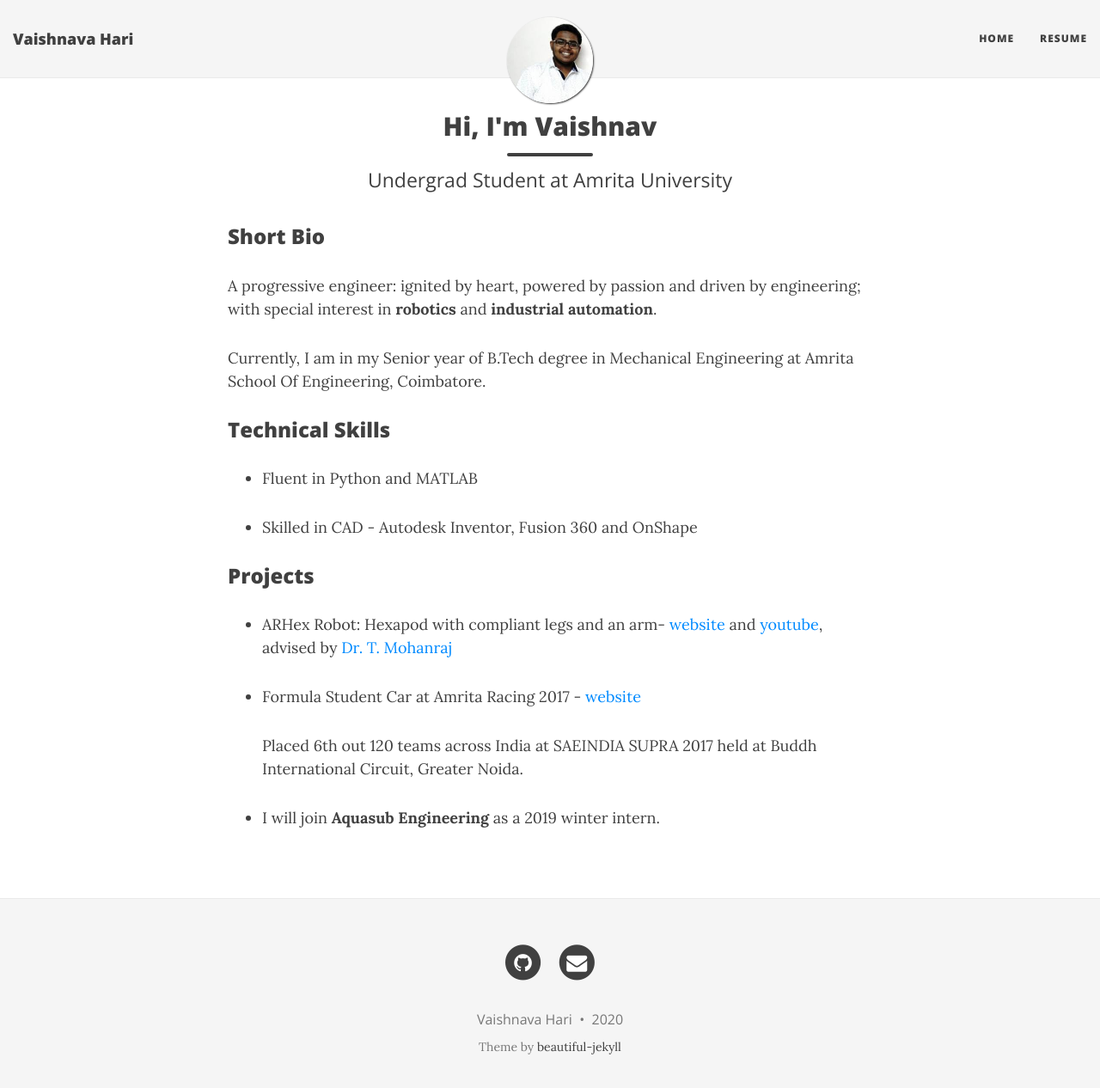
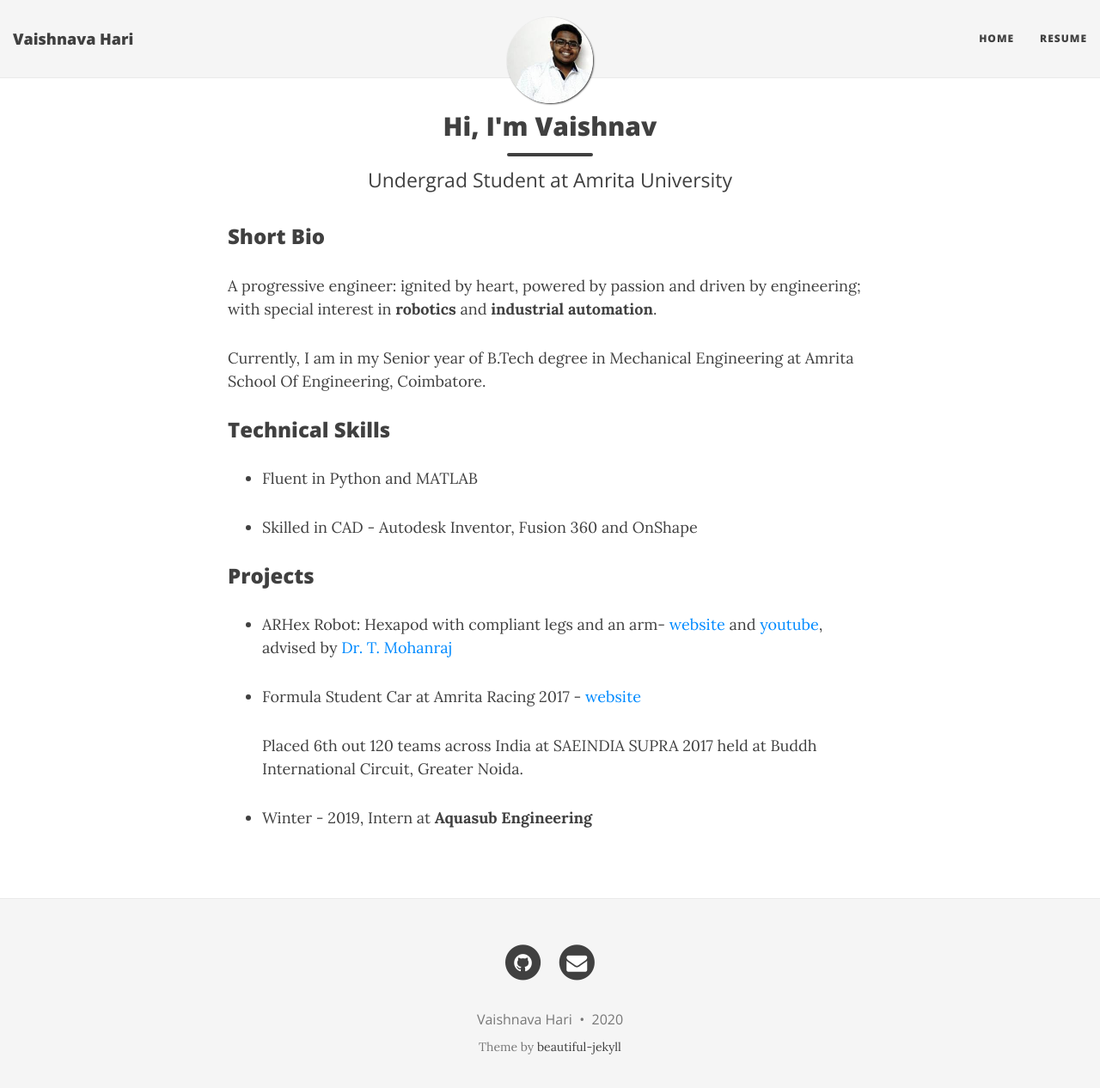
Before and after one commit to svaichu/svaichu.github.io, a Jekyll site: the page built from index.html, in a window 1280 px wide and 1279 px high. Shown: the top 1266 px of the window at 86% size. Built offline with Jekyll 4.4.1, drawn with Linux system fonts in a browser that asks for light colours; nearby versions of some CDN libraries; the list of posts is cut into pages by our own code.

Commit message:
Modified Intern

```diff
--- a/index.html
+++ b/index.html
@@ -22,5 +22,5 @@ use-site-title: true
   <li><p>ARHex Robot: Hexapod with compliant legs and an arm- <a href="http://vaishnavahari.me/ARHex">website</a> and <a href="https://www.youtube.com/watch?v=Af0Ggii6uZU">youtube</a>, advised by <a href="https://www.amrita.edu/faculty/t-mohanraj"> Dr. T. Mohanraj</a></p></li>
   <li><p>Formula Student Car at Amrita Racing 2017 - <a href="https://www.amritaracing.com/2017">website</a></p>
   <p>Placed 6th out 120 teams across India at SAEINDIA SUPRA 2017 held at Buddh International Circuit, Greater Noida.</li>
-  <li><p>I will join <b>Aquasub Engineering</b> as a 2019 winter intern.</p></li>
+  <li><p>Winter - 2019, Intern at <b>Aquasub Engineering</b></p></li>
 </ul>
```
